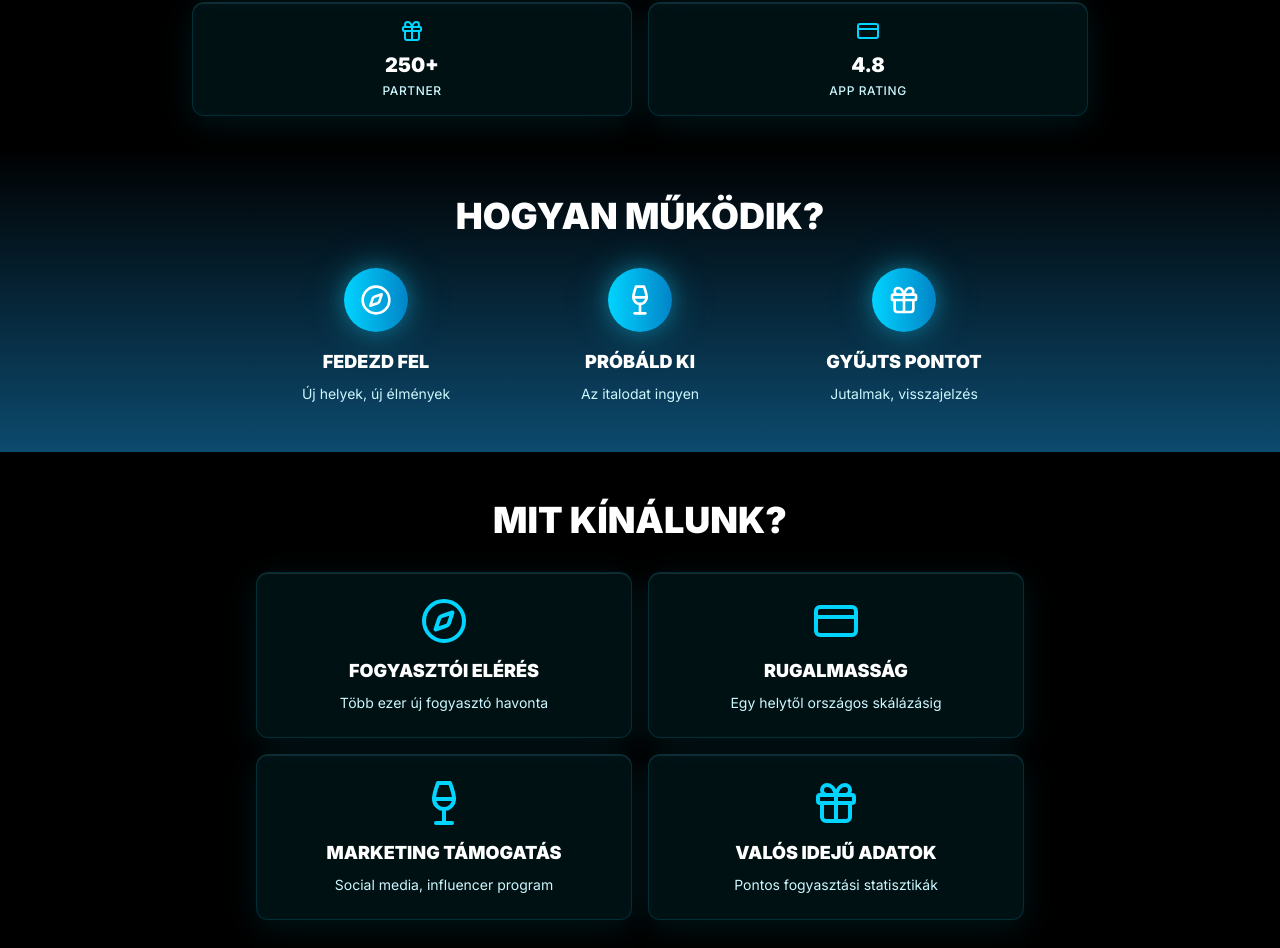
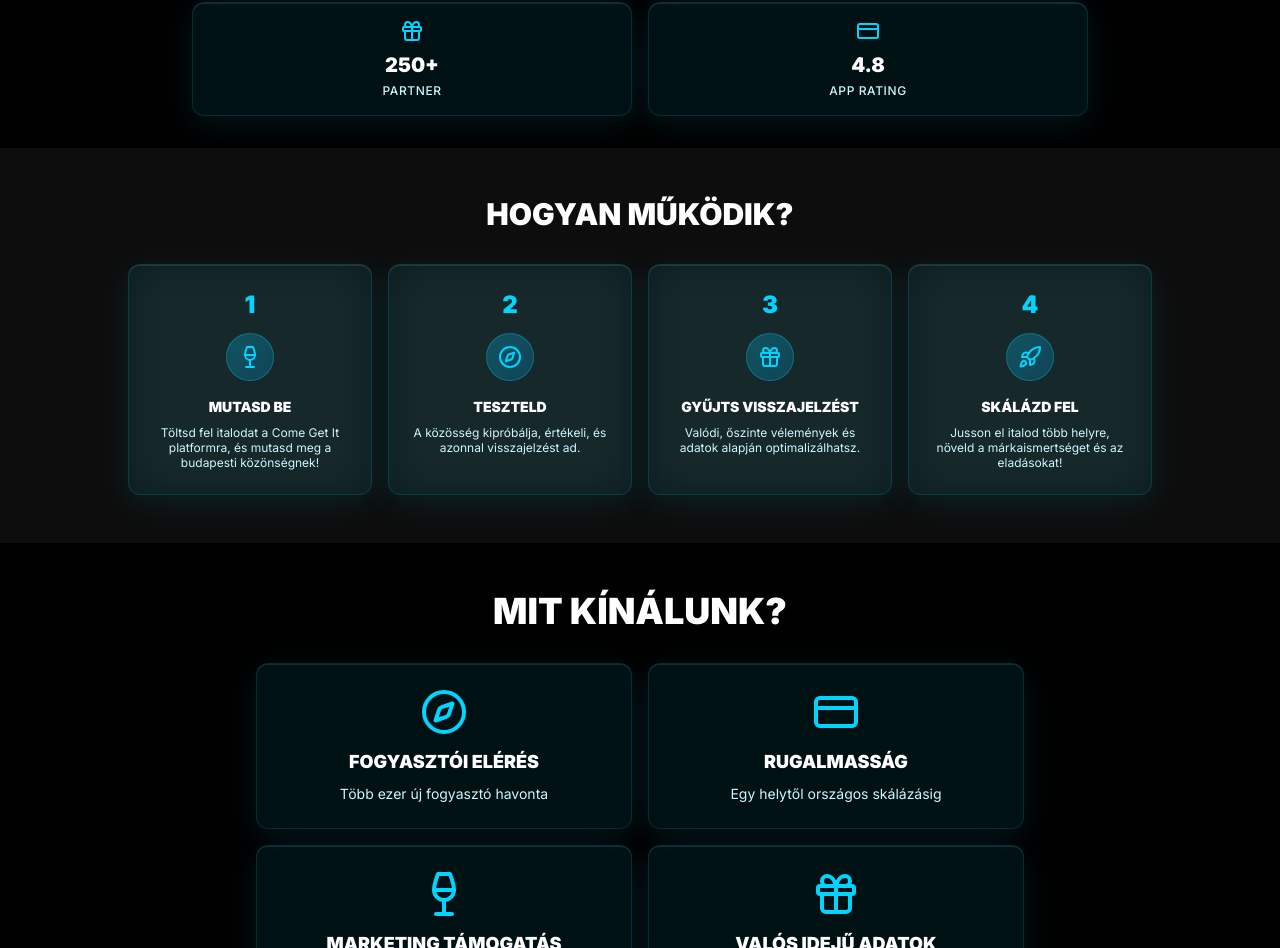
Before and after one commit to BenceG-tech/come-get-it, a React (Vite) app: page /italmarkak in a window 1280 px wide. Shown: the part 1068-2016 px from the top of the page. Built offline with nearby package versions, Linux system fonts and the light colour scheme.

Commit message:
Refactor: Unify "How it works" section on /italmarkak
- Expanded "How it works" to 4 steps.
- Implemented 2x2 grid layout.
- Updated content with new texts and icons.
- Applied consistent visual elements, animations, and spacing.

```diff
--- a/src/pages/Italmarkak.tsx
+++ b/src/pages/Italmarkak.tsx
@@ -1,10 +1,9 @@
-
 import React from 'react';
 import { Navigation } from '@/components/Navigation';
 import { MobileNavigation } from '@/components/MobileNavigation';
 import { Button } from '@/components/ui/button';
 import { PhoneMockup } from '@/components/PhoneMockup';
-import { ArrowRight, Compass, CreditCard, Wine, Gift } from 'lucide-react';
+import { ArrowRight, Compass, CreditCard, Wine, Gift, Rocket } from 'lucide-react';
 import { CustomerSupport } from '@/components/CustomerSupport';
 
 const Italmarkak = () => {
@@ -35,19 +34,28 @@ const Italmarkak = () => {
 
   const howItWorksSteps = [
     {
-      icon: Compass,
-      title: "FEDEZD FEL",
-      description: "Új helyek, új élmények"
+      number: "1",
+      icon: Wine,
+      title: "MUTASD BE",
+      description: "Töltsd fel italodat a Come Get It platformra, és mutasd meg a budapesti közönségnek!"
     },
     {
-      icon: Wine,
-      title: "PRÓBÁLD KI",
-      description: "Az italodat ingyen"
+      number: "2",
+      icon: Compass,
+      title: "TESZTELD",
+      description: "A közösség kipróbálja, értékeli, és azonnal visszajelzést ad."
     },
     {
+      number: "3",
       icon: Gift,
-      title: "GYŰJTS PONTOT",
-      description: "Jutalmak, visszajelzés"
+      title: "GYŰJTS VISSZAJELZÉST",
+      description: "Valódi, őszinte vélemények és adatok alapján optimalizálhatsz."
+    },
+    {
+      number: "4",
+      icon: Rocket,
+      title: "SKÁLÁZD FEL",
+      description: "Jusson el italod több helyre, növeld a márkaismertséget és az eladásokat!"
     }
   ];
 
@@ -153,23 +161,38 @@ const Italmarkak = () => {
         </div>
       </section>
 
-      {/* How It Works - Kompakt */}
-      <section className="py-12 px-4 bg-gradient-to-b from-black to-ocean-900">
+      {/* How It Works - 4 Step 2x2 Grid */}
+      <section className="py-12 px-4 bg-white/5 backdrop-blur-sm">
         <div className="max-w-5xl mx-auto">
           <div className="text-center mb-8">
-            <h2 className="text-3xl md:text-4xl font-black text-white mb-2">
+            <h2 className="text-3xl font-black text-white mb-2">
               HOGYAN MŰKÖDIK?
             </h2>
           </div>
 
-          <div className="grid md:grid-cols-3 gap-6 max-w-3xl mx-auto">
+          <div className="grid grid-cols-2 md:grid-cols-4 gap-4">
             {howItWorksSteps.map((step, index) => (
-              <div key={index} className="text-center group">
-                <div className="w-16 h-16 mx-auto bg-gradient-to-r from-electric-300 to-ocean-600 rounded-full flex items-center justify-center mb-4 unified-neon-glow group-hover:scale-110 transition-transform duration-300">
-                  <step.icon className="w-8 h-8 text-white" />
+              <div
+                key={index}
+                className="glass-effect rounded-xl p-6 text-center group hover:scale-105 hover:shadow-lg hover:shadow-electric-300/20 transition-all duration-300"
+              >
+                <div className="text-2xl font-black text-electric-300 mb-3">
+                  {step.number}
                 </div>
-                <h4 className="text-lg font-black text-white mb-2 group-hover:text-electric-300 transition-colors duration-300">{step.title}</h4>
-                <p className="text-sm text-electric-100">{step.description}</p>
+
+                <div className="flex justify-center mb-4">
+                  <div className="w-12 h-12 bg-gradient-to-br from-electric-300/20 to-ocean-600/20 rounded-full flex items-center justify-center backdrop-blur-sm border border-electric-300/30 group-hover:scale-110 group-hover:rotate-12 transition-all duration-300">
+                    <step.icon className="w-6 h-6 text-electric-300 group-hover:text-white transition-colors duration-300" />
+                  </div>
+                </div>
+
+                <h4 className="text-sm font-black text-white mb-2 group-hover:text-electric-300 transition-colors duration-300">
+                  {step.title}
+                </h4>
+
+                <p className="text-xs text-electric-100 leading-tight">
+                  {step.description}
+                </p>
               </div>
             ))}
           </div>
```
